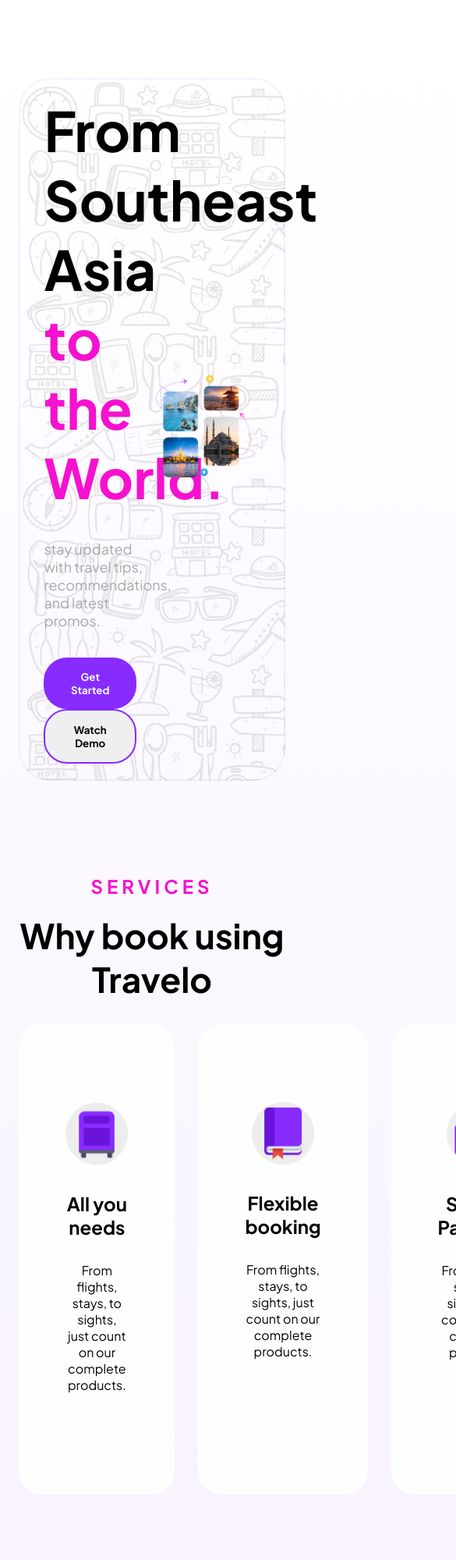
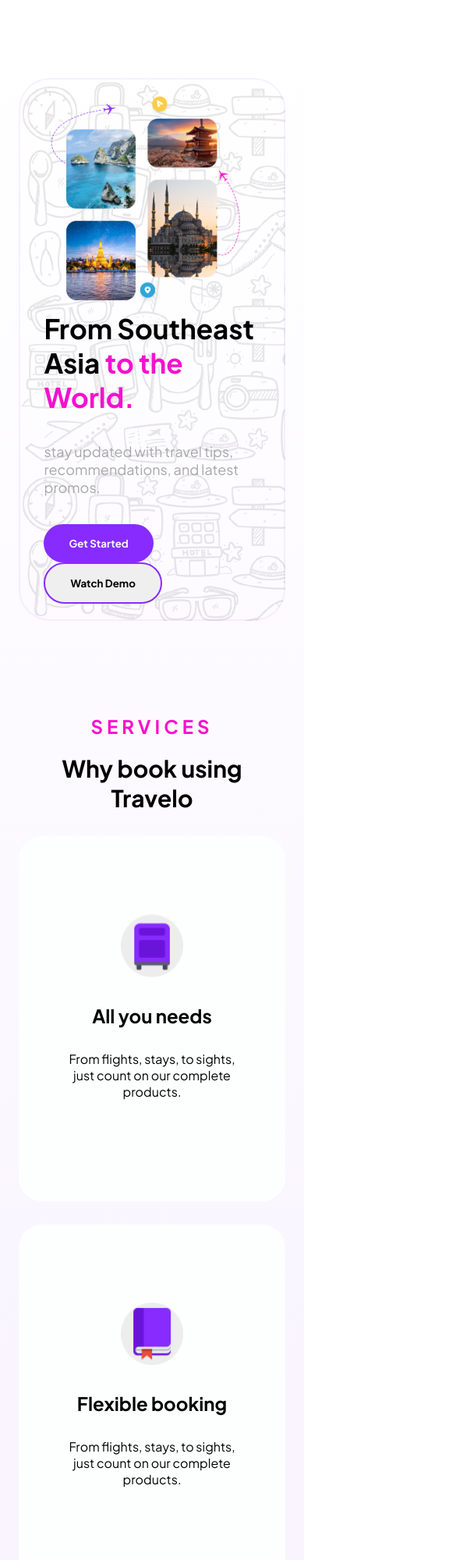
Before and after one commit to marufaakter1947/Bootcamp-tour-mama-landing-page, a plain HTML site: page index.html in a window 390 px wide. Shown: the top 2000 px of the page at 78% size, 585 px wide, since content can reach past the window. Drawn offline with Linux system fonts and the light colour scheme.

Commit message:
Now the code is responsive

```diff
--- a/index.html
+++ b/index.html
@@ -11,6 +11,7 @@
       rel="stylesheet"
     />
     <link rel="stylesheet" href="style.css" />
+    <link rel="stylesheet" href="responsive.css">
 
     <title>Tour mama Landing page</title>
   </head>
--- /dev/null
+++ b/responsive.css
@@ -0,0 +1,44 @@
+/* For tablet device */
+@media screen and (max-width:1024px) {
+    #heading-content h1 {
+    font-size: 50px;
+
+}
+#cards {
+    display: flex;
+    flex-direction: column;
+}
+.card{
+    max-width: 100%;
+}
+
+}
+
+
+/* For Mobile device */
+@media screen and (max-width:624px){
+    #banner-item{
+        flex-direction: column-reverse;
+     }
+     #heading-content{
+        width: 100%;
+     }
+     .image{
+        width: 100%;
+     }
+     #heading-content h1{
+        font-size: 35px;
+     }
+     #service-heading h2{
+        font-size: 30px;
+     }
+     #spot{
+        flex-direction: column;
+     }
+     .spot-description {
+    width: 100%;
+}
+#spot-img {
+    width: 100%;
+}
+}
--- a/style.css
+++ b/style.css
@@ -226,14 +226,17 @@
   justify-content: space-between;
   flex-wrap: wrap;
   background-color: #ffffff;
+  height: 50px;
 }
 #footer-name {
   font-size: 16px;
   color: #a8a8a8;
   padding-left: 36px;
+  padding-top:12px ;
 }
 #footer-logo {
   display: flex;
   gap: 32px;
   padding-right: 36px;
+  padding-top: 12px;
 }
```
